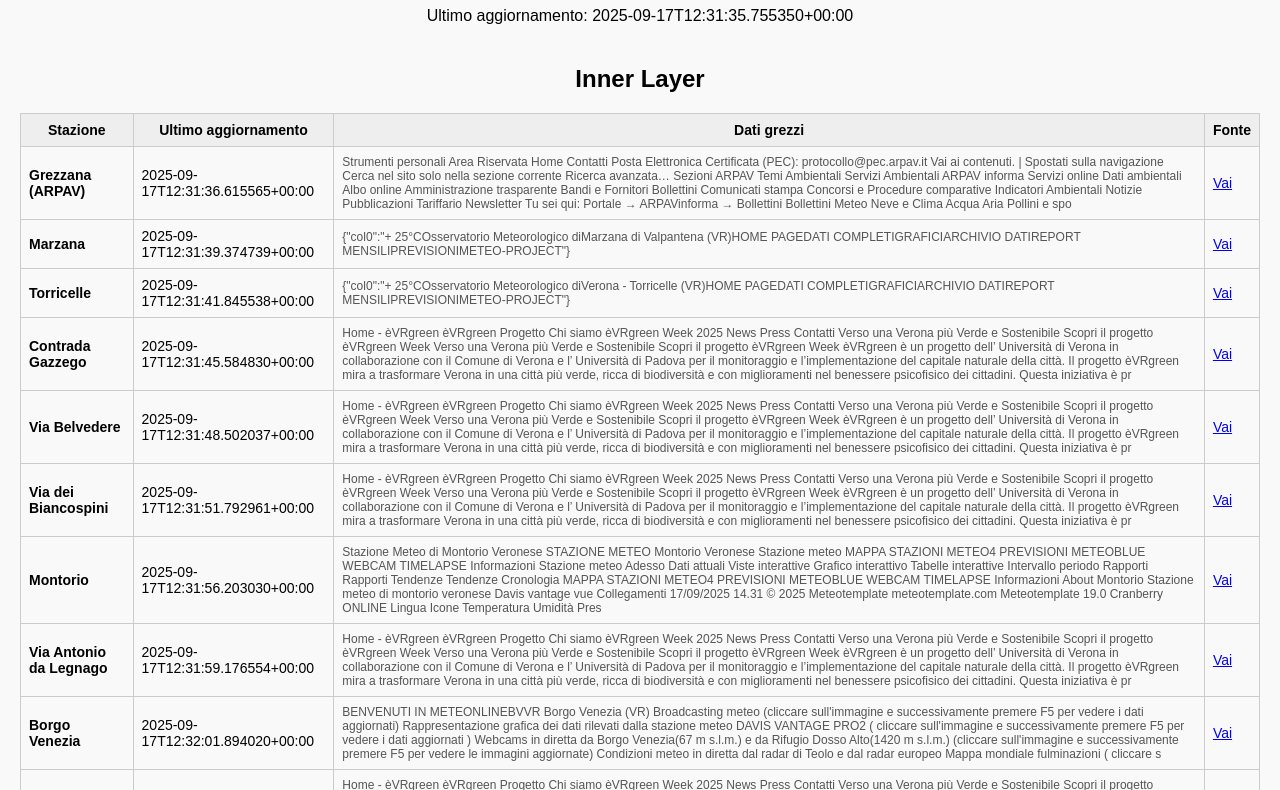
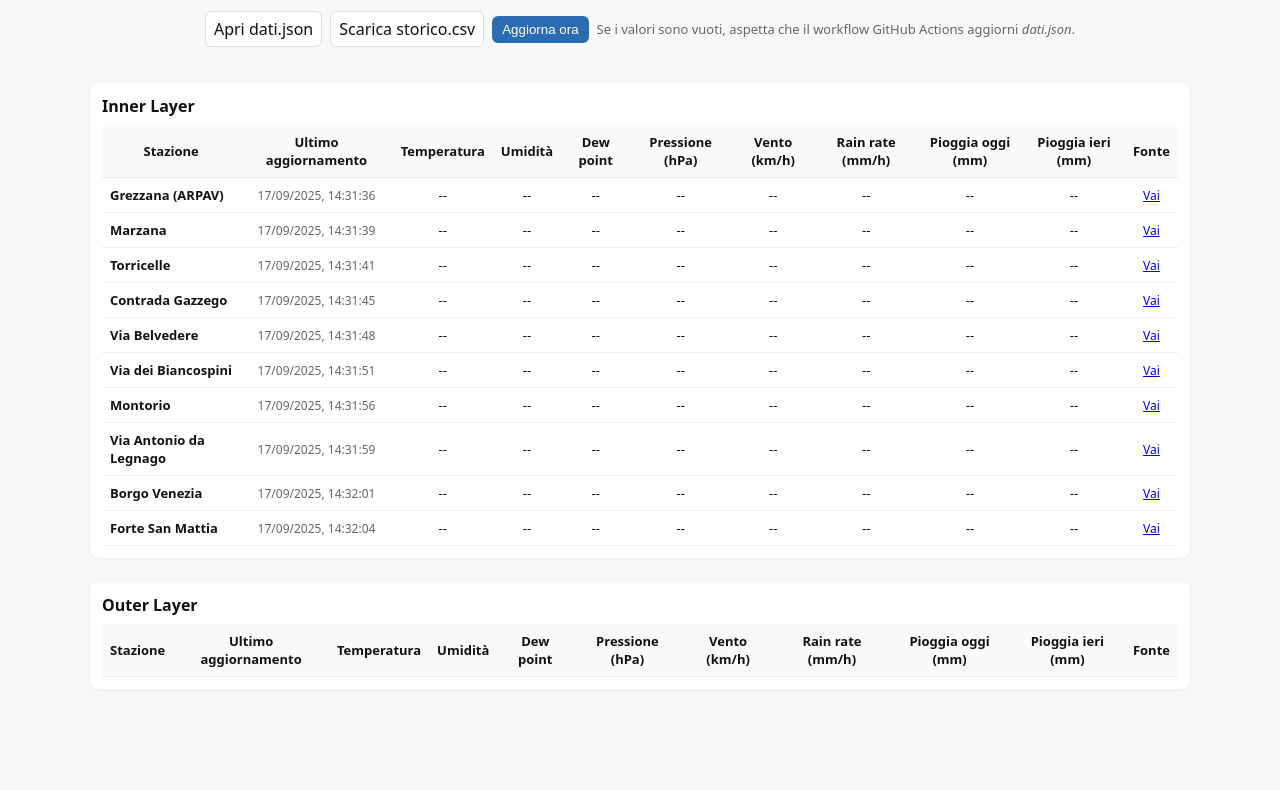
Before and after one commit to giogia-boop/Janus-project, a plain HTML site: page docs/index.html in a window 1280 px wide. Shown: the part 74-864 px from the top of the page. After the commit the page ends 803 px from the top, so only its background shows below. Drawn offline with Linux system fonts and the light colour scheme.

Commit message:
UI: index.html tabella completa (temp, umidità, pressione, vento, pioggia)

```diff
--- a/docs/index.html
+++ b/docs/index.html
@@ -1,90 +1,163 @@
 <!DOCTYPE html>
 <html lang="it">
 <head>
-  <meta charset="UTF-8">
-  <title>Janus – Meteo Vigneto</title>
+  <meta charset="utf-8" />
+  <meta name="viewport" content="width=device-width,initial-scale=1" />
+  <title>Janus – Monitoraggio Meteo</title>
   <style>
-    body { font-family: Arial, sans-serif; margin: 20px; background: #f9f9f9; }
-    h1, h2 { text-align: center; }
-    .layer { margin-top: 40px; }
-    table { width: 100%; border-collapse: collapse; margin-top: 15px; }
-    th, td { border: 1px solid #ccc; padding: 8px; font-size: 14px; }
-    th { background: #eee; }
-    .station-name { font-weight: bold; }
-    .raw { font-size: 12px; color: #555; }
+    :root{--bg:#f7f8fa;--card:#fff;--muted:#666;--accent:#2b6cb0}
+    body{font-family:system-ui,-apple-system,Segoe UI,Roboto,Arial; margin:16px; background:var(--bg); color:#111}
+    header{display:flex;flex-direction:column;gap:6px;align-items:center;margin-bottom:18px}
+    h1{margin:0;font-size:20px}
+    .meta{font-size:13px;color:var(--muted)}
+    .controls{display:flex;gap:8px;flex-wrap:wrap;align-items:center;justify-content:center;margin:12px 0}
+    .btn{background:var(--accent);color:white;padding:6px 10px;border-radius:6px;border:none;cursor:pointer}
+    .link{background:#fff;border:1px solid #ddd;padding:6px 8px;border-radius:6px;text-decoration:none;color:#111}
+    .container{max-width:1100px;margin:0 auto}
+    .layer{margin-top:24px;background:var(--card);padding:12px;border-radius:8px;box-shadow:0 1px 3px rgba(0,0,0,0.06)}
+    .layer h2{margin:0 0 8px 0;font-size:16px}
+    table{width:100%;border-collapse:collapse;font-size:13px}
+    th,td{padding:8px;border-bottom:1px solid #eee;text-align:center}
+    th{background:#fafafa;position:sticky;top:0;z-index:1}
+    td.station{font-weight:600;text-align:left}
+    td.small{font-size:12px;color:var(--muted)}
+    .nowrap{white-space:nowrap}
+    @media (max-width:800px){
+      th,td{font-size:12px;padding:6px}
+      .controls{flex-direction:column}
+    }
   </style>
 </head>
 <body>
-  <h1>🌿 Janus – Monitoraggio Meteo</h1>
-  <p style="text-align:center;">Ultimo aggiornamento: <span id="generated_at">--</span></p>
+  <div class="container">
+    <header>
+      <h1>🌿 Janus – Monitoraggio Meteo (Vigneto)</h1>
+      <div class="meta">Ultimo snapshot dataset: <span id="generated_at">--</span> — dati aggiornati automaticamente ogni 15 min</div>
 
-  <div class="layer">
+      <div class="controls">
+        <a class="link" href="data/dati.json" target="_blank">Apri dati.json</a>
+        <a class="link" href="data/storico.csv" target="_blank">Scarica storico.csv</a>
+        <button id="refreshBtn" class="btn">Aggiorna ora</button>
+        <div class="meta small">Se i valori sono vuoti, aspetta che il workflow GitHub Actions aggiorni <em>dati.json</em>.</div>
+      </div>
+    </header>
+
+    <!-- INNER -->
+    <section class="layer" id="inner-layer">
       <h2>Inner Layer</h2>
+      <div style="overflow:auto">
         <table id="inner-table">
           <thead>
             <tr>
               <th>Stazione</th>
               <th>Ultimo aggiornamento</th>
-          <th>Dati grezzi</th>
+              <th>Temperatura</th>
+              <th>Umidità</th>
+              <th>Dew point</th>
+              <th>Pressione (hPa)</th>
+              <th>Vento (km/h)</th>
+              <th>Rain rate (mm/h)</th>
+              <th>Pioggia oggi (mm)</th>
+              <th>Pioggia ieri (mm)</th>
               <th>Fonte</th>
             </tr>
           </thead>
           <tbody></tbody>
         </table>
       </div>
+    </section>
 
-  <div class="layer">
+    <!-- OUTER -->
+    <section class="layer" id="outer-layer" style="margin-bottom:40px">
       <h2>Outer Layer</h2>
+      <div style="overflow:auto">
         <table id="outer-table">
           <thead>
             <tr>
               <th>Stazione</th>
               <th>Ultimo aggiornamento</th>
-          <th>Dati grezzi</th>
+              <th>Temperatura</th>
+              <th>Umidità</th>
+              <th>Dew point</th>
+              <th>Pressione (hPa)</th>
+              <th>Vento (km/h)</th>
+              <th>Rain rate (mm/h)</th>
+              <th>Pioggia oggi (mm)</th>
+              <th>Pioggia ieri (mm)</th>
               <th>Fonte</th>
             </tr>
           </thead>
           <tbody></tbody>
         </table>
       </div>
+    </section>
+  </div>
 
   <script>
-    async function loadData() {
-      const response = await fetch("data/dati.json");
-      const json = await response.json();
+    // Lista inner / outer (modifica se vuoi)
+    const innerStations = [
+      "grezzana","marzana","torricelle","gazzego","belvedere",
+      "biancospini","montorio","antonio_legnago","borgo_venezia","forte_san_mattia"
+    ];
+    const outerStations = []; // aggiungi qui gli id dell'outer layer quando li hai
 
-      document.getElementById("generated_at").textContent = json.generated_at;
+    // helper di formato
+    function fmt(v, suffix=""){
+      if (v === undefined || v === null) return "--";
+      return (typeof v === "number" ? String(v) : v) + (suffix ? (" " + suffix) : "");
+    }
+    function fmtTime(iso){
+      if (!iso) return "--";
+      try {
+        const d = new Date(iso);
+        return d.toLocaleString("it-IT", {timeZone: "Europe/Rome"});
+      } catch(e){ return iso; }
+    }
 
-      // Definizione dei layer
-      const innerStations = [
-        "grezzana", "marzana", "torricelle",
-        "gazzego", "belvedere", "biancospini",
-        "montorio", "antonio_legnago", "borgo_venezia", "forte_san_mattia"
-      ];
-      const outerStations = []; // Per ora vuoto, ci aggiungerai tu le stazioni viola
-
-      function fillTable(stations, tableId) {
+    function fillTable(stKeys, tableId, json){
       const tbody = document.querySelector(`#${tableId} tbody`);
       tbody.innerHTML = "";
-        stations.forEach(key => {
-          const st = json.stations[key];
-          if (!st) return;
+      stKeys.forEach(key => {
+        const s = json.stations[key];
+        if (!s) return;
+        const d = s.data || {};
         const tr = document.createElement("tr");
         tr.innerHTML = `
-            <td class="station-name">${st.meta.name}</td>
-            <td>${st.data.fetched_at}</td>
-            <td class="raw">${st.data.raw_row ? JSON.stringify(st.data.raw_row) : st.data.raw_preview}</td>
-            <td><a href="${st.data.url}" target="_blank">Vai</a></td>
+          <td class="station">${s.meta?.name || key}</td>
+          <td class="nowrap small">${fmtTime(d.fetched_at || d.timestamp || json.generated_at)}</td>
+          <td>${fmt(d.temperature, "°C")}</td>
+          <td>${fmt(d.humidity, "%")}</td>
+          <td>${fmt(d.dew_point, "°C")}</td>
+          <td>${fmt(d.pressure)}</td>
+          <td>${fmt(d.wind_speed)}</td>
+          <td>${fmt(d.rain_rate)}</td>
+          <td>${fmt(d.rain_today)}</td>
+          <td>${fmt(d.rain_yesterday)}</td>
+          <td class="small nowrap"><a href="${d.url || '#'}" target="_blank">Vai</a></td>
         `;
         tbody.appendChild(tr);
       });
     }
 
-      fillTable(innerStations, "inner-table");
-      fillTable(outerStations, "outer-table");
+    async function loadData(){
+      try {
+        // cachebust per forzare fresh
+        const res = await fetch("data/dati.json?v=" + Date.now());
+        const json = await res.json();
+        document.getElementById("generated_at").textContent = new Date(json.generated_at).toLocaleString("it-IT", {timeZone:"Europe/Rome"});
+        fillTable(innerStations, "inner-table", json);
+        fillTable(outerStations, "outer-table", json);
+      } catch(err){
+        console.error(err);
+        // mostra messaggio minimo
+        document.getElementById("generated_at").textContent = "Errore caricamento dati";
+      }
     }
 
+    // auto refresh ogni 5 minuti; bottone refresh immediato
+    document.getElementById("refreshBtn").addEventListener("click", loadData);
     loadData();
+    setInterval(loadData, 5 * 60 * 1000);
   </script>
 </body>
 </html>
```
Lines whose indentation alone changed are shown as unchanged.
